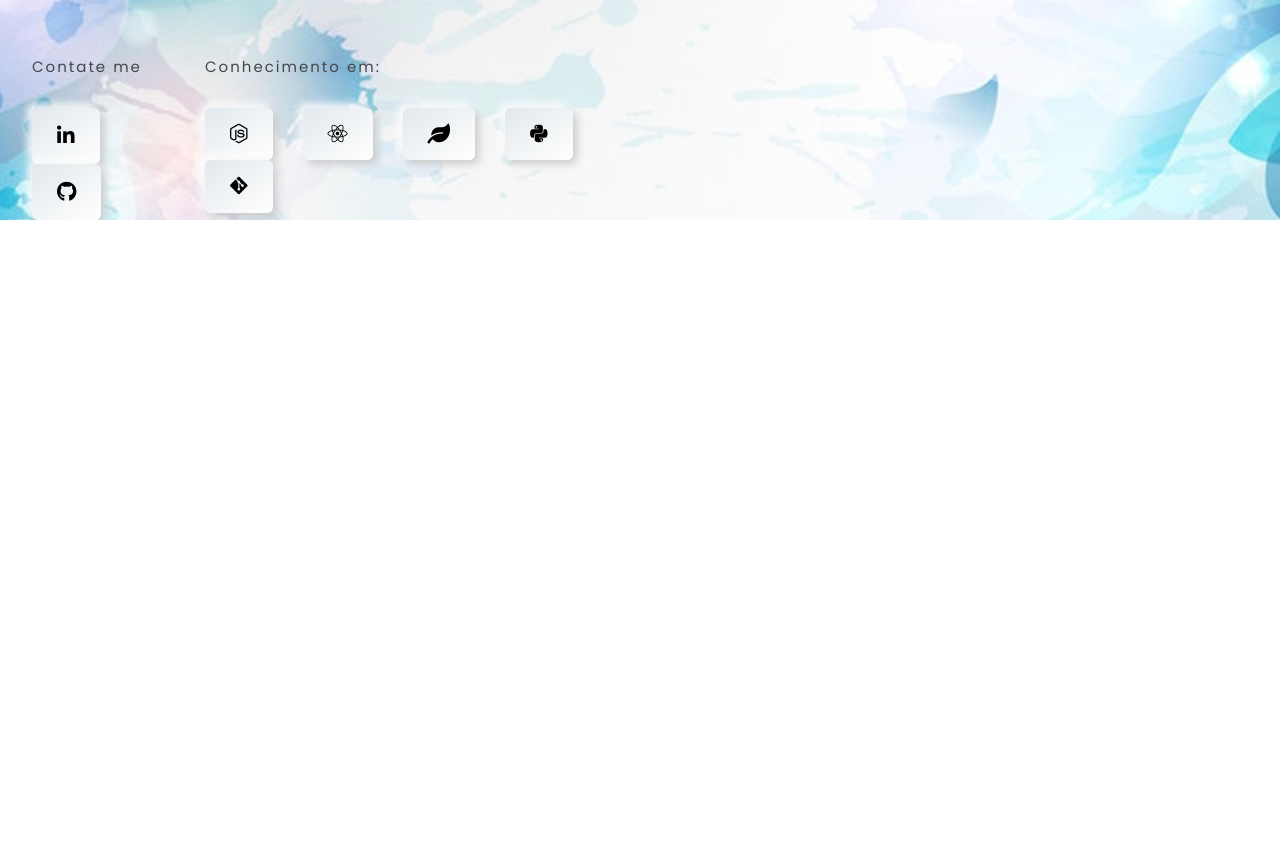
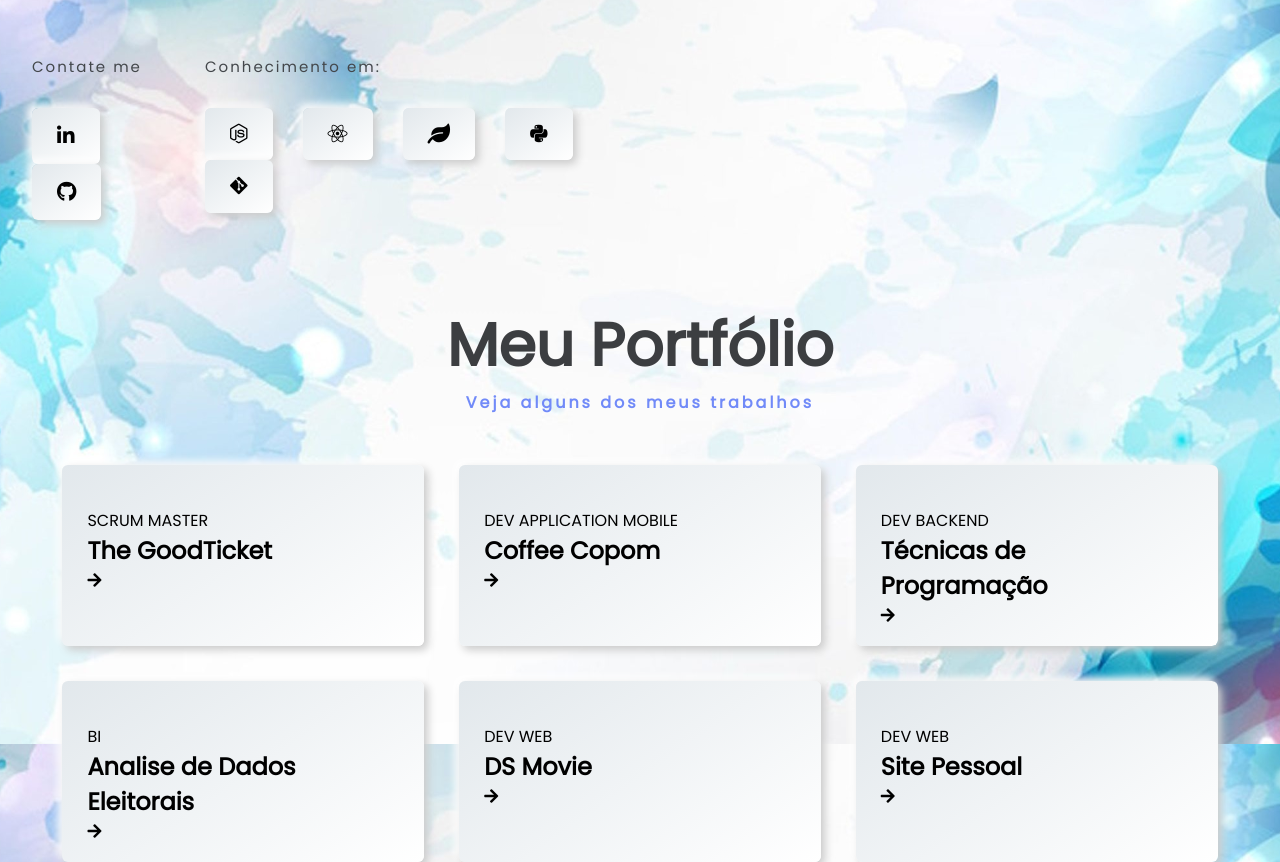
Before and after one commit to annakks/Annakks, a React (Create React App) app: page / in a window 1280 px wide. Shown: the part 856-1718 px from the top of the page. Before the commit the page ends 1076 px from the top, so only its background shows below. Built offline with nearby package versions, Linux system fonts and the light colour scheme.

Commit message:
feat: created section Portfolio

```diff
--- a/src/App.css
+++ b/src/App.css
@@ -101,8 +101,8 @@ button {
 
 .heading h4 {
   color: #718af8;
-  letter-spacing: 2px;
-  font-weight: 400;
+  letter-spacing: 3px;
+  font-weight: 600;
 }
 
 .heading h1 {
@@ -126,7 +126,7 @@ p {
 
 .text-center {
   text-align: center;
-}
+} ---*/
 
 .primary_color {
   color: #718af8;
--- a/src/App.js
+++ b/src/App.js
@@ -1,6 +1,7 @@
 import React from 'react'
 import Header from './Component/Header/Header'
 import Home from './Component/Home/Home'
+import Portfolio from './Component/Portfolio/Portfolio'
 import './App.css'
 
 const App = () => {
@@ -8,6 +9,7 @@ const App = () => {
     <>
     <Header />
     <Home/>
+    <Portfolio/>
     </>
 
   )
--- a/src/Component/Header/Header.css
+++ b/src/Component/Header/Header.css
@@ -8,12 +8,12 @@ header .container {
 }
 
 header ul li {
-    margin-left: 30px;
+    margin-left: 100px;
 }
 
 header ul li a {
     transition: 0.5s;
-    font-size: 13px;
+    font-size: 20px;
     font-weight: 500;
     letter-spacing: 1px;
 }
--- a/src/Component/Header/Header.js
+++ b/src/Component/Header/Header.js
@@ -20,10 +20,9 @@ const Header = () => {
                 <div className="navlink">
                     <ul className= {Mobile ? "nav-links-mobile" : "link f_flex uppercase" } onClick={() => setMobile(false)}>
                         <li><a href="#home">Home</a></li>
-                        <li><a href="#about">Sobre mim</a></li>
                         <li><a href="#portifolio">Portfólio</a></li>
-                        <li><a href="#softskill">SoftSkills</a></li>
-                        <li><a href="#hardskill">HardSkills</a></li>
+                        <li><a href="#g">Graduação</a></li>
+                        <li><a href="#hardsoft">Hard/Soft</a></li>
                         <li><a href="#contact">Contato</a></li>
                     </ul>
                     <button className='toggle' onClick={() => setMobile(!Mobile)}>
--- /dev/null
+++ b/src/Component/Portfolio/Card.js
@@ -0,0 +1,54 @@
+import React, {useState} from 'react'
+
+const Card = (props) => {
+    const [modal, setModal] = useState(false)
+
+    const toggleModal = () => {
+      setModal(!modal)
+    }
+  return (
+    <>
+    <div className="box btn_shadow">
+      <div className="img">
+        <img src={props.image} alt="" onClick={toggleModal}/>
+      </div>
+      <div className="category d_flex">
+        <span>{props.category}</span>
+      </div>
+      <div className="title">
+        <h2 onClick={toggleModal}>{props.title}</h2>
+        <a href="#" className="arrow" onClick={toggleModal}>
+          <i className="fas fa-arrow-right"></i>
+        </a>
+      </div>
+    </div>
+
+    {modal &&(
+      <div className="modal">
+        <div onClick={toggleModal} className="overlay"></div>
+        <div className="modal-content d_flex">
+          <div className="modal-img left">
+            <img src={props.image} alt="" />
+          </div>
+          <div className="modal-text right">
+            <span>Detalhes</span>
+            <h1>{props.title}</h1>
+            <p>Destaque Destaque Destaque Destaque Destaque Destaque Destaque Destaque Destaque </p>
+            <p>Destaque Destaque Destaque Destaque Destaque Destaque Destaque Destaque Destaque </p>
+            <div className="button f_flex mtop">
+              <button className="btn_shadow">
+                Repositório do Projeto <i className="fas fa-chevron-right"></i>
+              </button>
+            </div>
+            <button className="close-modal btn_shadow" onClick={toggleModal}>
+              <i className="fas fa-times"></i>
+            </button>
+          </div>
+        </div>
+      </div>
+    )}
+    </>
+  )
+}
+
+export default Card
--- /dev/null
+++ b/src/Component/Portfolio/Portfolio.css
@@ -0,0 +1,180 @@
+.Portfolio {
+    position: relative;
+}
+
+.Portfolio .box {
+    border-radius: 10px;
+    position: relative;
+}
+
+.Portfolio .box:hover {
+    background: none;
+    transform: translateY(0);
+}
+
+.Portfolio .img {
+    height: 300px;
+    overflow: hidden;
+    transition: 0.5s;
+}
+
+.Portfolio img {
+    width: 100%;
+    border-radius: 10px;
+    transition: 0.5s;
+}
+
+.Portfolio .box .img:hover img {
+    transform: scale(1.2);
+}
+
+.Portfolio .category {
+    margin: 20px 0 30px 0;
+    text-transform: uppercase;
+}
+
+.Portfolio .category span {
+    color: #ff014f;
+    font-size: 13px;
+    letter-spacing: 2px;
+    font-weight: 500;
+}
+
+.Portfolio .arrow {
+    position: absolute;
+    right: 30px;
+    bottom: 11%;
+    transform: rotate(-45deg);
+    color: #ff014f;
+    opacity: 0;
+    transition: 0.5s;
+}
+
+.Portfolio .title:hover .arrow {
+    opacity: 1;
+}
+
+.Portfolio h2 {
+    font-size: 18px;
+    transition: 0.5s;
+    padding-bottom: 30px;
+}
+
+.Portfolio .box:hover h2 {
+    color: #ff014f;
+}
+
+.Portfolio .box:hover {
+    color: black;
+}
+
+
+
+/*------------popup--------*/
+body.active-modal {
+    overflow-y: hidden;
+}
+
+.btn-modal {
+    padding: 10px 20px;
+    display: block;
+    margin: 100px auto 0;
+    font-size: 18px;
+}
+
+.modal,
+.overlay {
+    width: 100vw;
+    height: 100vh;
+    top: 0;
+    left: 0;
+    right: 0;
+    bottom: 0;
+    position: fixed;
+    z-index: 9999;
+}
+
+.overlay {
+    background-image: url(./../../assets/Science\ And\ Technology\ Background\ Blue\ Box\ Panels.jpg);
+    background-repeat: no-repeat;
+    background-attachment: fixed;
+    background-size: cover;
+}
+
+.modal-content {
+    position: absolute;
+    top: 20%;
+    left: 15%;
+    line-height: 1.4;
+    background: #f0f3f5;
+    padding: 14px 28px;
+    border-radius: 3px;
+    max-width: 85%;
+    min-width: 70%;
+    z-index: 9999;
+    box-shadow: 4px 4px 8px #cbcbcb, -4px -4px 8px #ffffff;
+    padding: 50px;
+    border-radius: 10px;
+}
+
+.modal-text {
+    padding: 0 200px 0 50px;
+}
+
+.modal-text h1 {
+    margin: 20px 0 20px 0;
+    font-size: 30px;
+}
+
+.modal-text p {
+    font-size: 17px;
+    margin-bottom: 20px;
+    line-height: 25px;
+}
+
+.modal-text button {
+    margin-right: 20px;
+    color: #ff014f;
+}
+
+.modal-text button i {
+    margin-left: 10px;
+}
+
+.modal-text button.close-modal {
+    position: absolute;
+    top: 10px;
+    right: 10px;
+    width: 50px;
+    height: 50px;
+    text-align: center;
+    border-radius: 50%;
+    padding: 0 0;
+    font-size: 20px;
+}
+
+.modal-text button.close-modal i {
+    margin: 0;
+}
+
+/*------------popup--------*/
+@media (max-width: 768px) {
+
+    .modal,
+    .overlay {
+        overflow: scroll;
+    }
+
+    .modal .modal-img {
+        margin: 50px 0 50px 0;
+    }
+
+    .modal-content {
+        flex-direction: column;
+    }
+
+    .modal .right,
+    .modal .left {
+        padding: 0;
+    }
+}
--- /dev/null
+++ b/src/Component/Portfolio/Portfolio.js
@@ -0,0 +1,26 @@
+import React from 'react'
+import "./Portfolio.css"
+import Portfolio_data from './Portfolio_data'
+import Card from './Card'
+
+const Portfolio = () => {
+  return (
+    <>
+      <section className="portfolio top " id="portfolio">
+        <div className="container">
+            <div className="heading text-center">
+                <h1>Meu Portfólio</h1>
+                <h4>Veja alguns dos meus trabalhos</h4>
+            </div>
+            <div className="container grid">
+                {Portfolio_data.map((value, index) => {
+                    return <Card key={index} image={value.image} category={value.category} title={value.title}/>
+                })}
+            </div>
+        </div>
+      </section>
+    </>
+  )
+}
+
+export default Portfolio
--- /dev/null
+++ b/src/Component/Portfolio/Portfolio_data.js
@@ -0,0 +1,45 @@
+const Portfolio_data = [
+  {
+    id: 1,
+    category: "SCRUM MASTER",
+    title: "The GoodTicket ",
+    image: "",
+    text: "nfvwhnvoçnwsevçbonwerogvneçorgv",
+  },
+  {
+    id: 2,
+    category: "DEV APPLICATION MOBILE",
+    title: "Coffee Copom",
+    image: "",
+    text: "",
+  },
+  {
+    id: 3,
+    category: "DEV BACKEND",
+    title: " Técnicas de Programação",
+    image: "",
+    text: "",
+  },
+  {
+    id: 4,
+    category: "BI",
+    title: "Analise de Dados Eleitorais",
+    image: "",
+    text: "",
+  },
+  {
+    id: 5,
+    category: "DEV WEB",
+    title: "DS Movie",
+    image: "",
+    text: "",
+  },
+  {
+    id: 6,
+    category: "DEV WEB",
+    title: "Site Pessoal",
+    image: "",
+    text: "",
+  },
+]
+export default Portfolio_data
```
